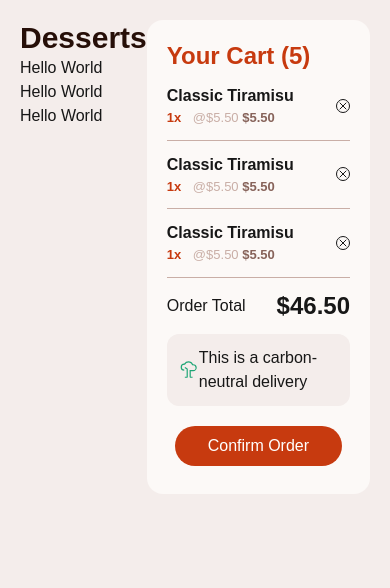
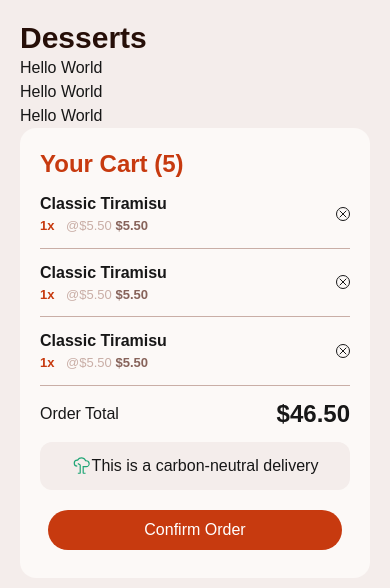
Before and after one commit to Ayomide-Philip/Product-list-with-cart, a Next.js app: page / in a window 390 px wide. Shown: the top 588 px of the page. Built offline with nearby package versions, Linux system fonts and the light colour scheme.

Commit message:
updating my code

```diff
--- a/app/page.js
+++ b/app/page.js
@@ -4,7 +4,7 @@ import Order from "./_componets/order";
 export default function Home() {
   return (
     <div className="p-5">
-      <div className="flex w-full justify-between">
+      <div className="flex flex-col md:flex-row w-full justify-between">
         <GridCard />
         <Order />
       </div>
```
